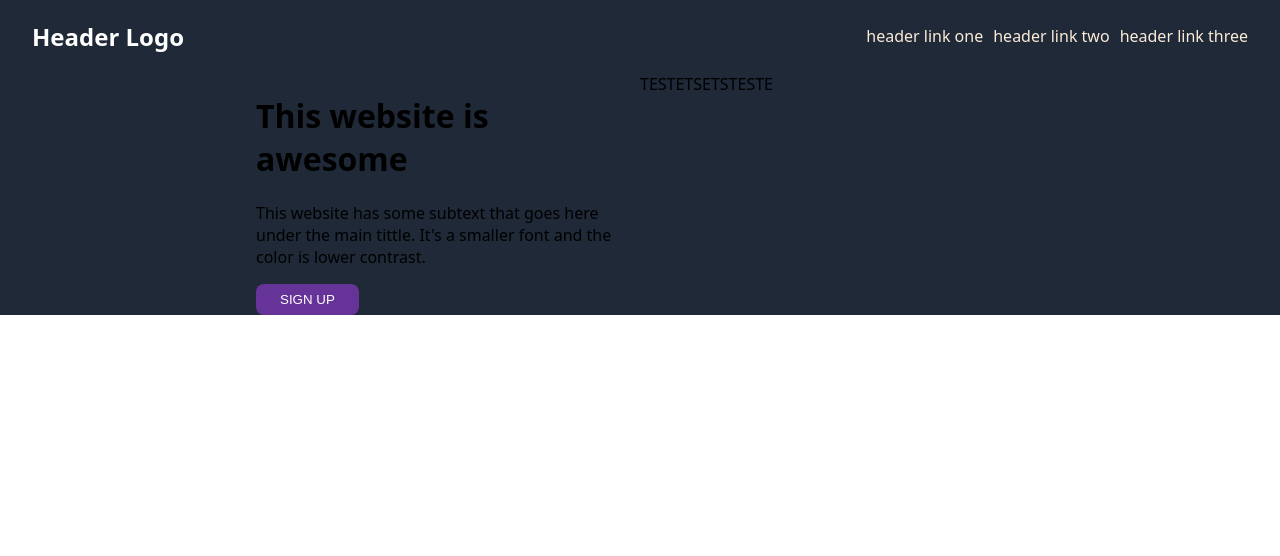
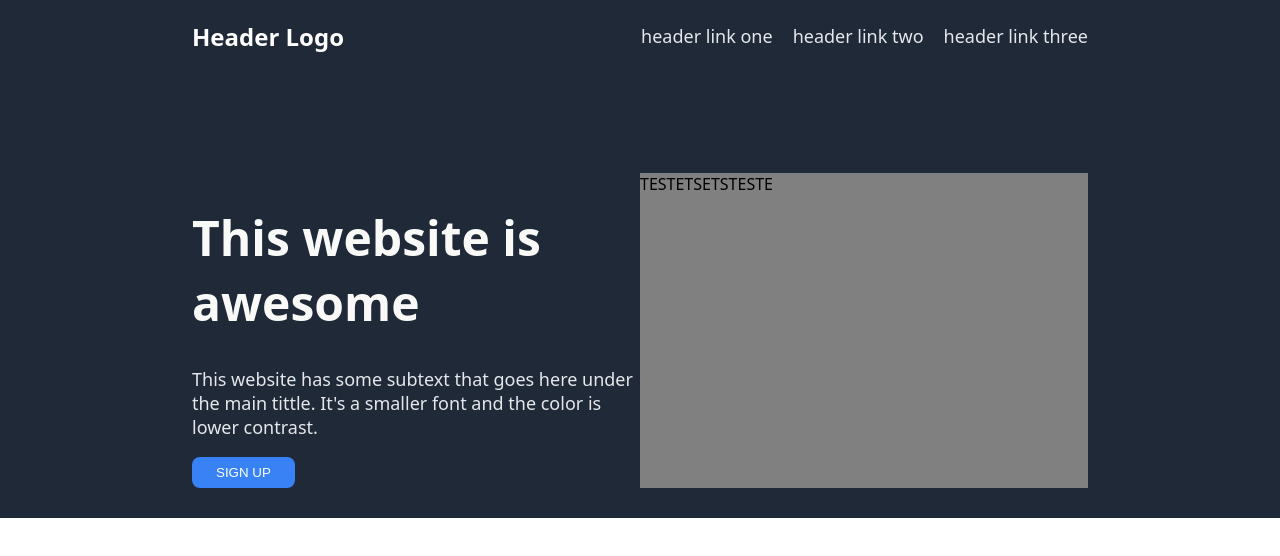
Before and after one commit to VasiliyRodin/odin-project-landing-page, a plain HTML site: page index.html in a window 1280 px wide. Drawn offline with Linux system fonts and the light colour scheme.

Commit message:
add final touches to container1 with header and content
Add spacing and font sizes and font colors

```diff
--- a/index.html
+++ b/index.html
@@ -10,15 +10,15 @@
             <div class="header">
                 <h2>Header Logo</h2>
                 <ul>
-                    <li><a class="header-link" href="#">header link one</a></li>
-                    <li><a class="header-link" href="#">header link two</a></li>
-                    <li><a class="header-link" href="#">header link three</a></li>
+                    <li><a class="secondary-text" href="#">header link one</a></li>
+                    <li><a class="secondary-text" href="#">header link two</a></li>
+                    <li><a class="secondary-text" href="#">header link three</a></li>
                 </ul>
             </div>
             <div class="c1-content">
                 <div class="website-intro">
                     <h1>This website is awesome</h1>
-                    <p>This website has some subtext that goes here under the main tittle. It's a smaller font and the color is lower contrast.</p>
+                    <p class="secondary-text">This website has some subtext that goes here under the main tittle. It's a smaller font and the color is lower contrast.</p>
                     <button>SIGN UP</button>
                 </div>
                 <div class="website-intro intro-image">TESTETSETSTESTE</div>
--- a/syles/front-page.css
+++ b/syles/front-page.css
@@ -3,42 +3,52 @@ html{
 }
 
 body{
-    margin:0
+    margin:0;
 }
 .container1{
     background-color: #1f2937;
     display: flex;
     flex-direction: column;
+    padding-left: 15%;
+    padding-right: 15%;
+    gap:100px;
+    padding-bottom: 30px;
 }
 .header{
     color: white;
     display: flex;
     justify-content: space-between;
-    padding-left: 32px;
-    padding-right: 32px;
 }
-
 .c1-content{
     display: flex;
     justify-content: center;
-    padding-left: 20%;
-    padding-right: 20%;
 }
 .website-intro{
     flex: 1;
 }
-
+.website-intro h1{
+    font-size: 48px;
+    color: #f9faf8;
+    font-weight: 900;
+}
 button {
   border: none;
   border-radius: 8px;
-  background: rebeccapurple;
+  background: #3882f6;
   color: white;
   padding: 8px 24px;
+}
+.secondary-text{
+    font-size: 18px;
+    color: #e5e7eb;
+}
+.intro-image{
+    background-color: grey;
 }
 ul{
     display: flex;
     align-items: center;
-    gap: 10px;
+    gap: 20px;
     padding: 0;
 }
 li{
```
Also changed, not shown: 1 other file.
